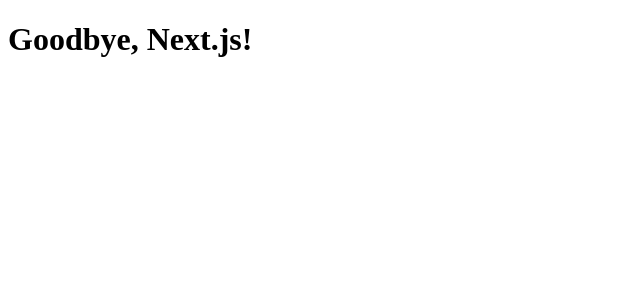
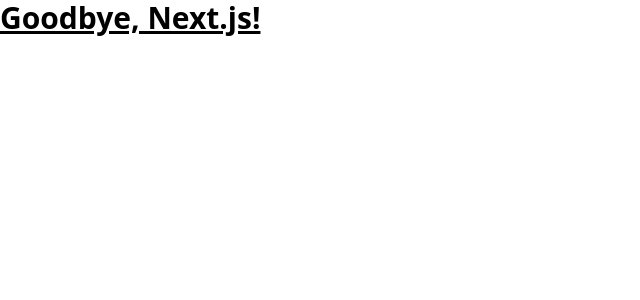
Before and after one commit to nickmcostello/nickcostello.dev, a Next.js app: page / in a window 1280 px wide. Shown: the top 300 px of the page, without its empty margins (0-640 px from the left). Built offline with nearby package versions, Linux system fonts and the light colour scheme.

Commit message:
Added and configured Tailwind

```diff
--- /dev/null
+++ b/app/global.css
@@ -0,0 +1,3 @@
+@tailwind base;
+@tailwind components;
+@tailwind utilities;
--- a/app/layout.tsx
+++ b/app/layout.tsx
@@ -1,3 +1,12 @@
+import { Metadata } from "next";
+
+import "./global.css";
+
+export const metadata: Metadata = {
+  title: "Nick Costello",
+  description: "My personal website.",
+};
+
 export default function RootLayout({
   children,
 }: {
--- a/app/page.tsx
+++ b/app/page.tsx
@@ -1,3 +1,3 @@
 export default function Page() {
-  return <h1>Goodbye, Next.js!</h1>;
+  return <h1 className="text-3xl font-bold underline">Goodbye, Next.js!</h1>;
 }
--- a/package.json
+++ b/package.json
@@ -27,6 +27,9 @@
   "devDependencies": {
     "@types/node": "20.3.2",
     "@types/react": "18.2.14",
+    "autoprefixer": "^10.4.14",
+    "postcss": "^8.4.24",
+    "tailwindcss": "^3.3.2",
     "typescript": "5.1.3"
   }
 }
--- /dev/null
+++ b/postcss.config.js
@@ -0,0 +1,6 @@
+module.exports = {
+  plugins: {
+    tailwindcss: {},
+    autoprefixer: {},
+  },
+}
--- /dev/null
+++ b/tailwind.config.js
@@ -0,0 +1,15 @@
+/** @type {import('tailwindcss').Config} */
+module.exports = {
+  content: [
+    "./app/**/*.{js,ts,jsx,tsx,mdx}",
+    "./pages/**/*.{js,ts,jsx,tsx,mdx}",
+    "./components/**/*.{js,ts,jsx,tsx,mdx}",
+
+    // Or if using `src` directory:
+    "./src/**/*.{js,ts,jsx,tsx,mdx}",
+  ],
+  theme: {
+    extend: {},
+  },
+  plugins: [],
+}
```
Also changed, not shown: 1 other file (tests, documents, lock files or other folders).
